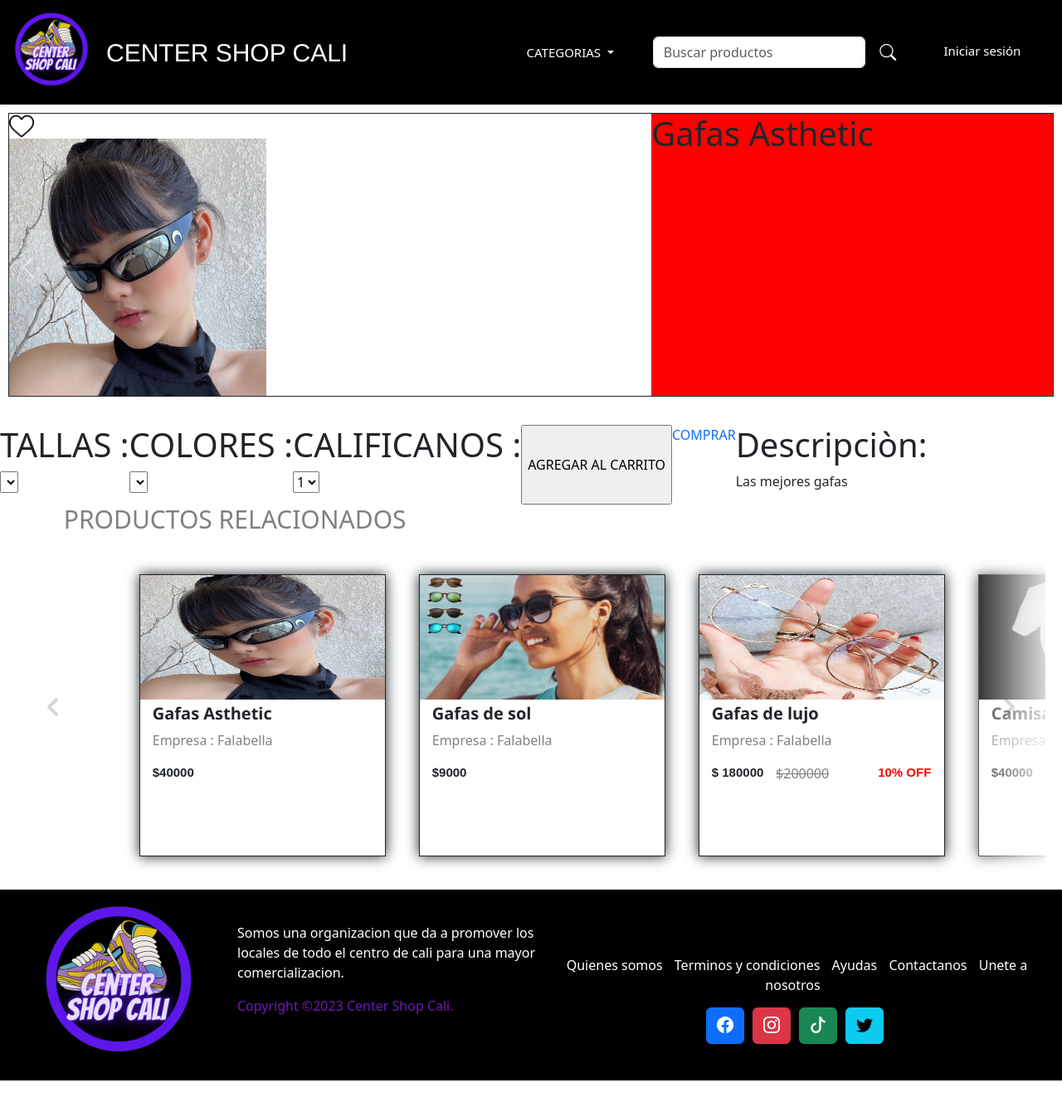
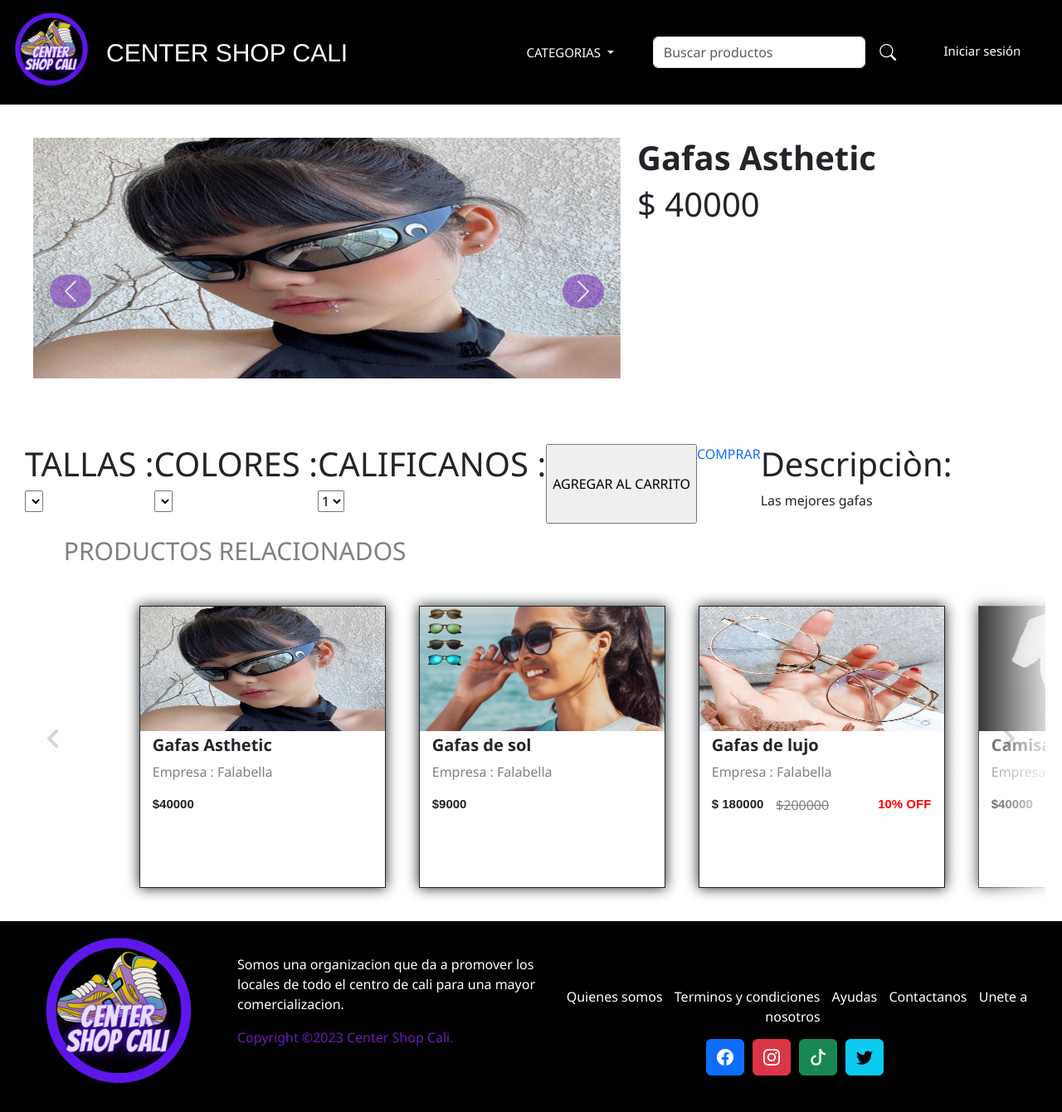
Before and after one commit to Cordoba18/Center-Shop-Cali-WEB, a PHP site: page /vistas/PaginaDelProducto.php?producto=2 in a window 1280 px wide. Shown: the whole page at 83% size. Before the commit the page ends 1302 px from the top, so only its background shows below. Run offline with PHP 8.4, Linux system fonts and the light colour scheme; data comes from the database, SQL or seed files in the repository; lists and menus that the app fills with data are empty.

Commit message:
Diseño pagina del producto

```diff
--- a/css/PP.css
+++ b/css/PP.css
@@ -1,37 +1,100 @@
-.contenedor-pagina-producto{
-    border: dashed;
+body{
+    font-family: 'Segoe UI', Tahoma, Geneva, Verdana, sans-serif;
 }
 .icono-listadeseos{
     width: 30px;
     height: 30px;
 }
 .contenedor-pagina-productos{
-    border: 0.5px solid;
-    width: 100% auto;
-    height: 900px auto;
+    width: auto;
+    height: 350px ;
     margin: 10px;
+    padding: 30px;
     display: flex;
-    align-content: center;
+
 
 }
 .carousel{
-    background-color: rgb(220, 215, 215);
-    height: auto;
-    width: 40%;
+    width: 100%;
+    height: 100%;
     margin: 10px;
-    align-items: center;
     margin: 0%;
-
 }
 .info-producto{
     display: flex;
 }
-.carousel-item{
-    width: 100%;
-    height: 40%;
+
+
+.contenedor-imagen-producto{
+    width: 60%;
+    height: 100%;
+    margin-right: 20px;
 
 }
+#carouselExample{
+    height: 100%;
+    width: 100%;
+    text-align: center;
+}
+.carousel-inner{
+    height: 100%;
+    width: 100%;
+}
+.carousel-control-prev{
+    height: 40px;
+    width: 50px;
+    margin-top: 165px;
+    background-color:  #6F1AB6;
+    margin-left: 20px;
+    border-radius: 100px;
+
+}
+.carousel-control-next{
+    height: 40px;
+    width: 50px;
+    margin-top: 165px;
+    background-color:  #6F1AB6;
+    margin-right: 20px;
+    border-radius: 100px;
+}
+.imp{
+    height: 100%;
+    width: 100%;
+}
+.carousel-item{
+    height: 100%;
+    width: 100%;
+}
+.total-producto{
+    display: flex;
+    width: 100%;
+
+}
+.descuento-producto{
+    color: red;
+    font-size: 30px;
+    text-align: right;
+    width: 100%;
+    margin-right: 50px;
+
+}
+.descuento-producto b{
+    border-bottom: 3px solid red;
+}
+.np{
+    font-weight: bold;
+
+}
+.pp{
+    font-size: 40px;
+}
 .propiedades-producto{
-    width: 500px;
-    background-color: red;
+    width: 40%;
+    flex-wrap: wrap;
 }
+.info-producto{
+   padding-top: 15px;
+   padding-left: 30px;
+   padding-right: 30px;
+   padding-bottom: 15px;
+}
--- a/vistas/PaginaDelProducto.php
+++ b/vistas/PaginaDelProducto.php
@@ -12,23 +12,19 @@ include_once("../sql/Conexion.php")
 
 
     <div class="contenedor-imagen-producto">
-    <a href=""><img class="icono-listadeseos" src="../icons/ListaDeDeseos.png" alt=""></a>
 
     <div id="carouselExample" class="carousel slide">
 
-
     <div class="carousel-inner">
 
-
-    <div class="carousel-item active">
-      <img src="<?php
+    <?php
       $con = conectar();
       $sql = "SELECT*FROM imagenes_productos WHERE id_producto=$_GET[producto] AND estado = 'activo'";
       $result = mysqli_query($con, $sql);
       if($mostrar = mysqli_fetch_array($result)) {
-        echo "../images/".$mostrar['imagen'];
-  }mysqli_close($con); ?>" class="d-block w-100" alt="...">
-    </div>
+        echo "<div class='carousel-item active'><img class='imp'   src='../images/$mostrar[imagen]' class='d-block w-100' alt='...'> </div>";
+  }mysqli_close($con); ?>
+
     <?php
 
 
@@ -39,10 +35,9 @@ include_once("../sql/Conexion.php")
       while($mostrar = mysqli_fetch_array($result)) {
         if ($total == 0) {
           $total = 1;
-        }else {
-
+        }else{
         echo "<div class='carousel-item'>
-      <img class='imagen-producto' src='../images/$mostrar[imagen]' class='d-block w-100' alt=''>
+      <img class='imp'  src='../images/$mostrar[imagen]' class='d-block w-100' alt=''>
     </div>";}
 
   }mysqli_close($con); ?>
@@ -62,13 +57,28 @@ include_once("../sql/Conexion.php")
 
 
 
+
     </div><div class="propiedades-producto" >
        <?php  $con = conectar();
   $sql = "SELECT*FROM productos WHERE id=$_GET[producto] AND estado = 'activo' ";
   $result = mysqli_query($con, $sql);
   while ($mostrar = mysqli_fetch_array($result)) {
-  echo "<h1> $mostrar[nombre] </h1>";
+  echo "<h1 class='np'> $mostrar[nombre] </h1>";
+  if ($mostrar['descuento'] <= 0) {?>
+    <h1 class="pp">$<?php
+      echo " $mostrar[precio] </h1>";
+
+  }else{
+  ?>
+  <div class="total-producto">
+<h1 class="class='pp'">$<?php
+$descuento = $mostrar['descuento']*$mostrar['precio'];
+ $preciodescuento = $descuento/100;
+ $total = $mostrar['precio']-$preciodescuento;?><?php
+    echo "$total </h1>";
+    echo "<h1 class='descuento-producto'> $mostrar[descuento] % <b>OFF</b>  </h1></div> ";
   }
+}
   mysqli_close($con)  ?>
     </div>
     </div>
```
